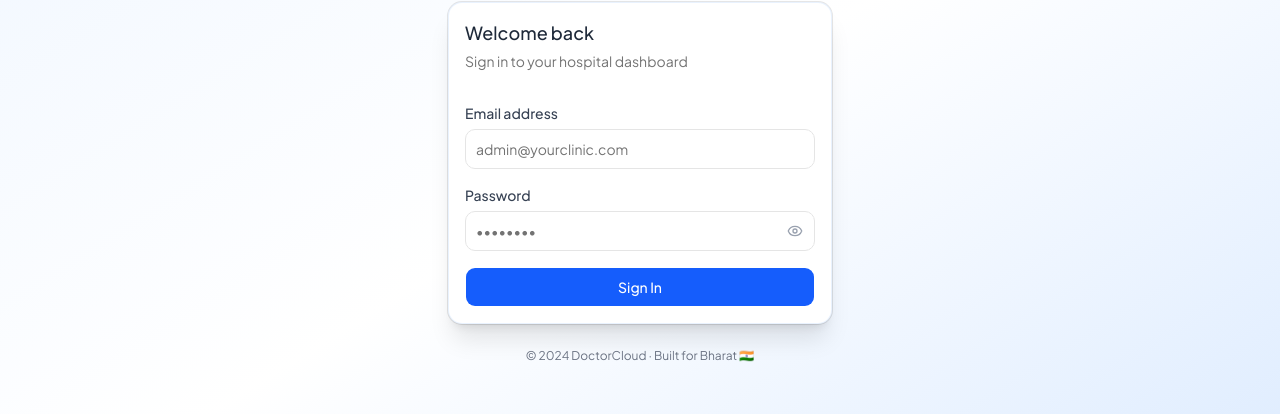
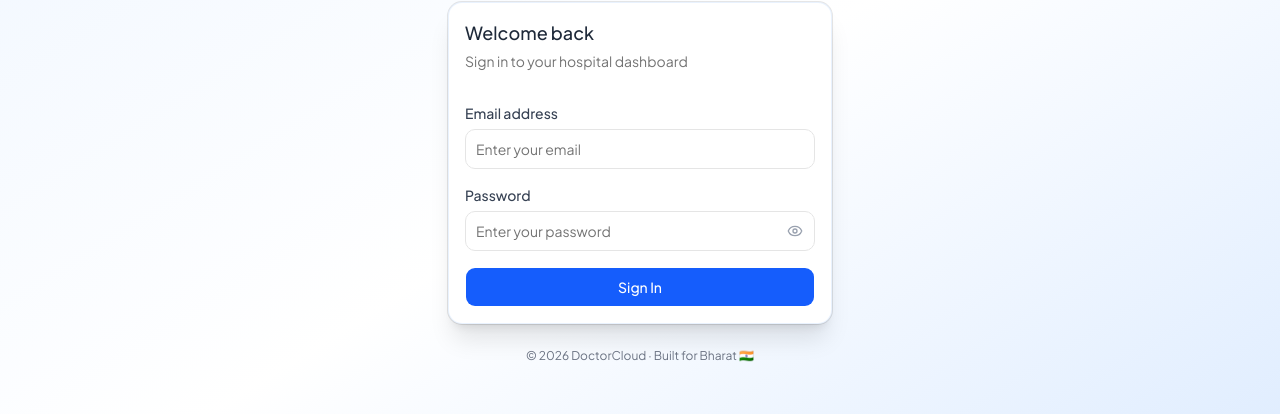
Before and after one commit to shubham-developer/e-doctor, a Next.js app: page /login in a window 1280 px wide. Shown: the part 255-669 px from the top of the page. Built offline with nearby package versions, Linux system fonts and the light colour scheme.

Commit message:
login page fixes

```diff
--- a/app/admin/login/page.tsx
+++ b/app/admin/login/page.tsx
@@ -79,7 +79,7 @@ export default function AdminLoginPage() {
                 <Input
                   id="email"
                   type="email"
-                  placeholder="admin@doctorcloud.in"
+                  placeholder="Enter your email"
                   value={email}
                   onChange={(e) => setEmail(e.target.value)}
                   required
@@ -94,7 +94,7 @@ export default function AdminLoginPage() {
                   <Input
                     id="password"
                     type={showPassword ? "text" : "password"}
-                    placeholder="••••••••"
+                    placeholder="Enter your password"
                     value={password}
                     onChange={(e) => setPassword(e.target.value)}
                     required
--- a/app/login/layout.tsx
+++ b/app/login/layout.tsx
@@ -2,6 +2,7 @@
 
 import { NextIntlClientProvider } from "next-intl";
 import enMessages from "@/messages/en.json";
+import { Toaster } from "@/components/ui/sonner";
 
 export default function LoginLayout({
   children,
@@ -15,6 +16,7 @@ export default function LoginLayout({
       onError={() => {}}
     >
       {children}
+      <Toaster richColors position="top-right" />
     </NextIntlClientProvider>
   );
 }
--- a/app/login/page.tsx
+++ b/app/login/page.tsx
@@ -43,7 +43,11 @@ export default function LoginPage() {
       });
       const data = await res.json();
       if (!res.ok) {
-        toast.error(data.error || "Login failed");
+        toast.error(
+          res.status === 401
+            ? t("invalidCredentials")
+            : data.error || "Login failed",
+        );
         return;
       }
       toast.success(t("welcome"));
@@ -108,7 +112,7 @@ export default function LoginPage() {
                   <Input
                     id="password"
                     type={showPassword ? "text" : "password"}
-                    placeholder="••••••••"
+                    placeholder={t("passwordPlaceholder")}
                     value={password}
                     onChange={(e) => setPassword(e.target.value)}
                     required
--- a/messages/en.json
+++ b/messages/en.json
@@ -266,12 +266,14 @@
     "welcome": "Welcome back",
     "welcomeDesc": "Sign in to your hospital dashboard",
     "emailLabel": "Email address",
-    "emailPlaceholder": "admin@yourclinic.com",
+    "emailPlaceholder": "Enter your email",
     "passwordLabel": "Password",
+    "passwordPlaceholder": "Enter your password",
     "signIn": "Sign In",
     "signingIn": "Signing in...",
-    "footer": "© 2024 DoctorCloud · Built for Bharat 🇮🇳",
-    "sessionExpired": "Your session has expired. Please sign in again."
+    "footer": "© 2026 DoctorCloud · Built for Bharat 🇮🇳",
+    "sessionExpired": "Your session has expired. Please sign in again.",
+    "invalidCredentials": "The email or password you entered is incorrect. Please check and try again."
   },
   "status": {
     "PENDING": "Pending",
--- a/messages/hi.json
+++ b/messages/hi.json
@@ -266,12 +266,14 @@
     "welcome": "वापस आपका स्वागत है",
     "welcomeDesc": "अपने अस्पताल के डैशबोर्ड में साइन इन करें",
     "emailLabel": "ईमेल पता",
-    "emailPlaceholder": "admin@yourclinic.com",
+    "emailPlaceholder": "अपना ईमेल दर्ज करें",
     "passwordLabel": "पासवर्ड",
+    "passwordPlaceholder": "अपना पासवर्ड दर्ज करें",
     "signIn": "लॉग इन करें",
     "signingIn": "लॉग इन हो रहा है...",
-    "footer": "© 2024 DoctorCloud · भारत के लिए बना 🇮🇳",
-    "sessionExpired": "आपका सत्र समाप्त हो गया है। कृपया दोबारा साइन इन करें।"
+    "footer": "© 2026 DoctorCloud · भारत के लिए बना 🇮🇳",
+    "sessionExpired": "आपका सत्र समाप्त हो गया है। कृपया दोबारा साइन इन करें।",
+    "invalidCredentials": "आपका ईमेल या पासवर्ड गलत है। कृपया जांच कर दोबारा प्रयास करें।"
   },
   "status": {
     "PENDING": "बाकी",
```
